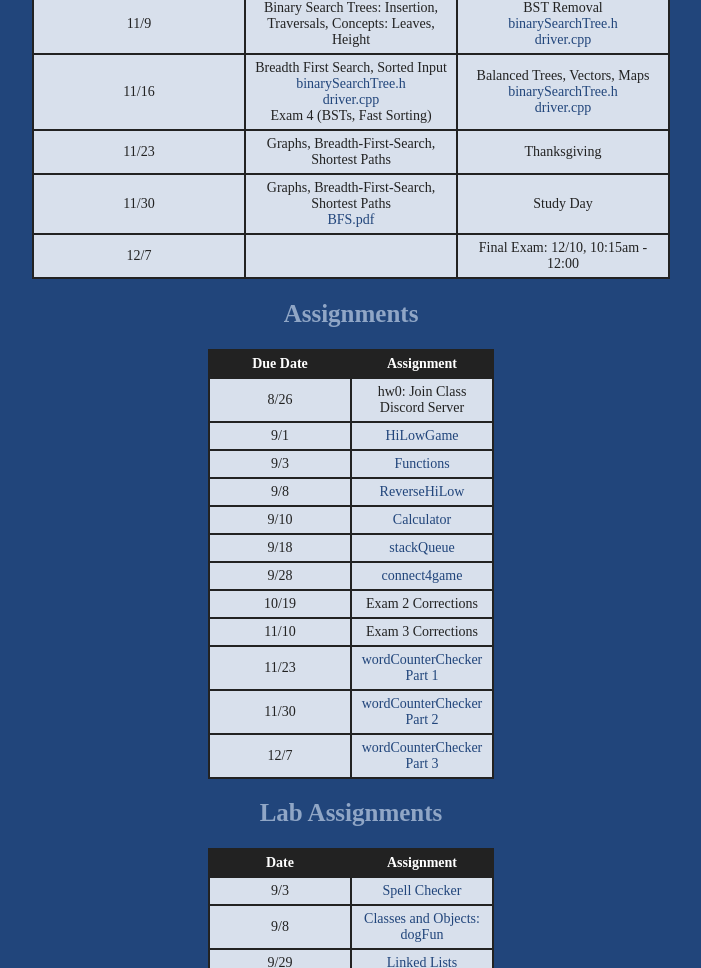
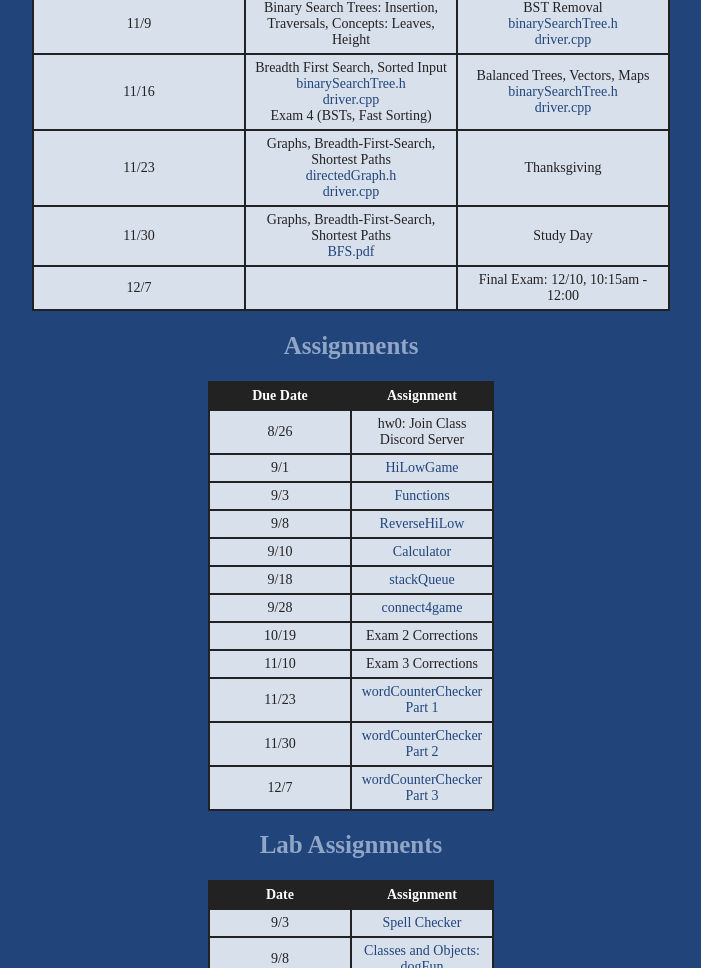
Before and after one commit to robert-schweller/robert-schweller.github.io, a plain HTML site: page CS2380/index.html in a window 1280 px wide. Shown: the part 1320-2288 px from the top of the page, without its empty margins (289-990 px from the left). Drawn offline with Linux system fonts and the light colour scheme.

Commit message:
Add links to directedGraph.h and driver.cpp in index.html

```diff
--- a/CS2380/index.html
+++ b/CS2380/index.html
@@ -195,7 +195,10 @@
                 </tr>
                 <tr>
                     <td>11/23</td>
-                    <td>Graphs, Breadth-First-Search, Shortest Paths </br></td>
+                    <td>Graphs, Breadth-First-Search, Shortest Paths </br>
+					<a href="./notes/directedGraph26/directedGraph.h"> directedGraph.h </a></br>
+					<a href="./notes/directedGraph26/driver.cpp"> driver.cpp </a></br>
+					</td>
                     <td>Thanksgiving</br></td>
                 </tr>
                 <tr>
```
